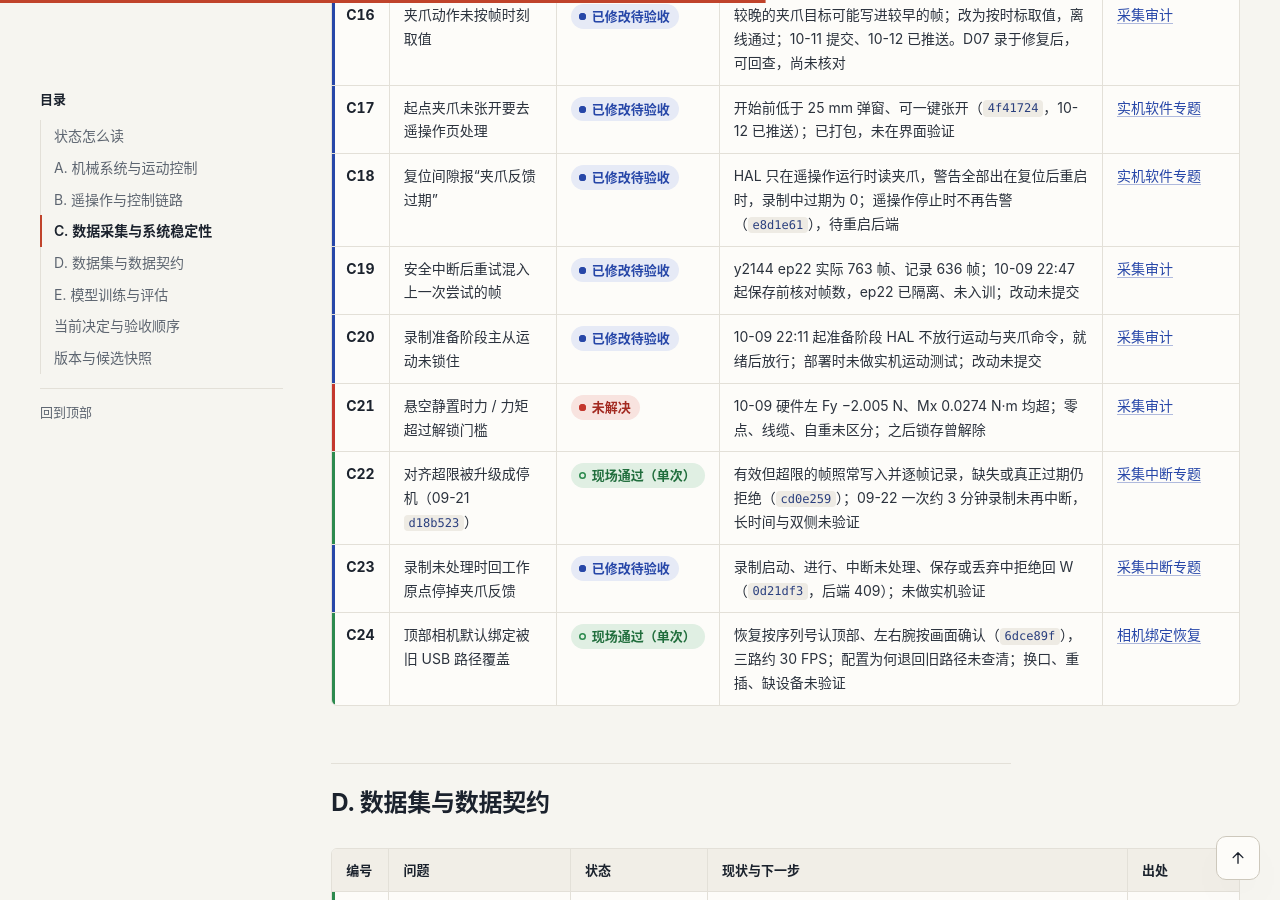
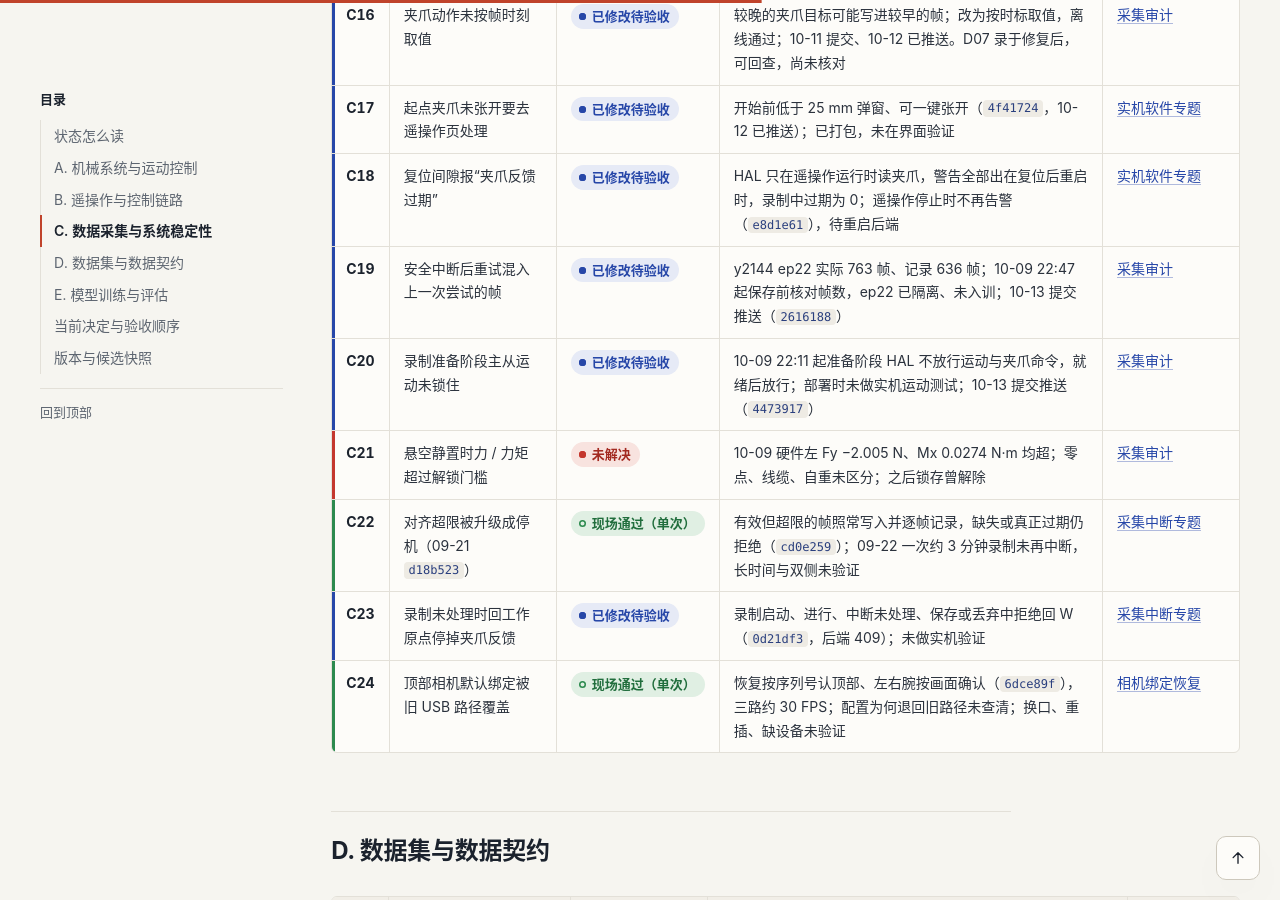
Before and after one commit to YoungShip/youngship.github.io, a Jekyll site: the page built from _posts/2026-09-29-micromani-research-status.md, in a window 1280 px wide and 900 px high, scrolled down 5866 px. Built offline with Jekyll 4.4.1, drawn with Linux system fonts in a browser that asks for light colours; some of the changed text lies outside the part shown.

Commit message:
科研记录：10-08、10-09 工作区改动 10-13 已提交推送，更新台账与补记 (#18)
Claude-Session: https://claude.ai/code/session_01NmX84QyJNd3ipBMxgHySws

Co-authored-by: Claude <noreply@anthropic.com>

```diff
--- a/_posts/2026-09-29-micromani-research-status.md
+++ b/_posts/2026-09-29-micromani-research-status.md
@@ -1,7 +1,7 @@
 ---
 title: "MicroMani 问题与验收台账：状态、证据与后续门槛"
 date: "2026-09-29"
-last_modified_at: "2026-10-12"
+last_modified_at: "2026-10-13"
 description: "每个问题一行：当前状态、现状与下一步、出处。查某个问题解决没有、还差什么验收，从这里开始。"
 category: 笔记
 tags: [科研记录, MicroMani, 科研索引]
@@ -9,9 +9,9 @@ tags: [科研记录, MicroMani, 科研索引]
 
 [科研总览](/notes/2026/09/23/micromani-research-overview/) · [问题与验收台账](/notes/2026/09/29/micromani-research-status/) · [实验与数据索引](/notes/2026/09/29/micromani-experiment-register/)
 
-**更新至 2026-10-12。**每个问题占一行，只写现在的状态和下一步；过程、证据和历次补记在“出处”链接的原文里。编号固定不变，新问题接在各组末尾。
+**更新至 2026-10-13。**每个问题占一行，只写现在的状态和下一步；过程、证据和历次补记在“出处”链接的原文里。编号固定不变，新问题接在各组末尾。
 
-**当前最要紧的：**模型不会按零件位置对准（[E18](#E18)），实机只有一次属于位置巧合的抓放（[E15](#E15)）；下一步采固定位置数据。硬件右臂的多圈规划（[A04](#A04)、[A09](#A09)）仍未解决，10 月 10 日起只在硬件左臂上恢复实机。采集完整性修复 10-12 已推送到远端，但还没用新数据核对；10-09 晚部署的录制起点保持、中断丢弃等改动仍未提交（[C04](#C04)、[C09](#C09)、[C16](#C16)）。
+**当前最要紧的：**模型不会按零件位置对准（[E18](#E18)），实机只有一次属于位置巧合的抓放（[E15](#E15)）；下一步采固定位置数据。硬件右臂的多圈规划（[A04](#A04)、[A09](#A09)）仍未解决，10 月 10 日起只在硬件左臂上恢复实机。采集完整性修复已推送到远端，但还没用新数据核对；10-08、10-09 两批工作区改动 10-13 也已拆分提交并推送（[C04](#C04)、[C09](#C09)、[C16](#C16)）。
 
 ## 状态怎么读
 {: #status-tags }
@@ -71,7 +71,7 @@ tags: [科研记录, MicroMani, 科研索引]
 | <a id="B16"></a>**B16** | 策略接口重复使能导致连续动作被拒 | 现场通过（单次） | 已使能时不再重复使能（`d0ec8de`，10-12 已推送）；两天约 11 次实机运行正常，未做专门验收 | [实机软件专题](/notes/2026/10/11/micromani-live-control-software-fixes/) |
 | <a id="B17"></a>**B17** | 策略接口在夹爪开关关闭时静默跳过夹爪 | 临时方案 | 急停会关掉夹爪使能，之后模型的夹爪目标不下发；实机脚本补发使能命令绕过，主程序未改 | [实机软件专题](/notes/2026/10/11/micromani-live-control-software-fixes/) |
 | <a id="B18"></a>**B18** | Pitch 软限位 0～0 使 HAL 拒绝所有目标 | 临时方案 | HAL 要求最小值小于最大值；改为 ±0.1° 等效锁住 | [实机软件专题](/notes/2026/10/11/micromani-live-control-software-fixes/) |
-| <a id="B19"></a>**B19** | 配置文件被占用致主手连接 / 断开失败 | 临时方案 | RDC 子进程占用 `config.json`，保存被拒、前端报 Failed to fetch；重启 RDC 恢复一次后复发；重试逻辑在工作区未提交。10-08 ACT 实机时已出现同类 `WinError 5`（动作已下发后保存失败返回 500），替换重试和“动作可能已开始”的 503 是那时的前序 Codex 会话写的 | [采集审计](/notes/2026/10/10/micromani-collection-integrity-audit/)、[D05 实机](/notes/2026/10/08/micromani-d05-act-live-empty-grasp/) |
+| <a id="B19"></a>**B19** | 配置文件被占用致主手连接 / 断开失败 | 临时方案 | RDC 子进程占用 `config.json`，保存被拒、前端报 Failed to fetch；重启 RDC 恢复一次后复发；重试逻辑 10-13 已提交推送（`d45d421`）。10-08 ACT 实机时已出现同类 `WinError 5`（动作已下发后保存失败返回 500），替换重试和“动作可能已开始”的 503 是那时的前序 Codex 会话写的 | [采集审计](/notes/2026/10/10/micromani-collection-integrity-audit/)、[D05 实机](/notes/2026/10/08/micromani-d05-act-live-empty-grasp/) |
 | <a id="B20"></a>**B20** | DDS 应答返回约 300 ms | 未解决 | 10-08 执行循环里每步约 290 ms 等应答，HAL 约 17 ms 已回复；延长发现、关 OpenMP 忙等、换 Python、请求后等待、加大应答历史均无效；连续执行停在约 2.97 Hz | [D05 实机](/notes/2026/10/08/micromani-d05-act-live-empty-grasp/) |
 | <a id="B21"></a>**B21** | Health 主题收不到 | 现场通过（单次） | 接收历史深度 1 改为 32 后三次只读连接都在 0.4 s 内收到；为何深度 1 收不到未从机制上查清 | [D05 实机](/notes/2026/10/08/micromani-d05-act-live-empty-grasp/) |
 
@@ -98,8 +98,8 @@ tags: [科研记录, MicroMani, 科研索引]
 | <a id="C16"></a>**C16** | 夹爪动作未按帧时刻取值 | 已修改待验收 | 较晚的夹爪目标可能写进较早的帧；改为按时标取值，离线通过；10-11 提交、10-12 已推送。D07 录于修复后，可回查，尚未核对 | [采集审计](/notes/2026/10/10/micromani-collection-integrity-audit/) |
 | <a id="C17"></a>**C17** | 起点夹爪未张开要去遥操作页处理 | 已修改待验收 | 开始前低于 25 mm 弹窗、可一键张开（`4f41724`，10-12 已推送）；已打包，未在界面验证 | [实机软件专题](/notes/2026/10/11/micromani-live-control-software-fixes/) |
 | <a id="C18"></a>**C18** | 复位间隙报“夹爪反馈过期” | 已修改待验收 | HAL 只在遥操作运行时读夹爪，警告全部出在复位后重启时，录制中过期为 0；遥操作停止时不再告警（`e8d1e61`），待重启后端 | [实机软件专题](/notes/2026/10/11/micromani-live-control-software-fixes/) |
-| <a id="C19"></a>**C19** | 安全中断后重试混入上一次尝试的帧 | 已修改待验收 | y2144 ep22 实际 763 帧、记录 636 帧；10-09 22:47 起保存前核对帧数，ep22 已隔离、未入训；改动未提交 | [采集审计](/notes/2026/10/10/micromani-collection-integrity-audit/) |
-| <a id="C20"></a>**C20** | 录制准备阶段主从运动未锁住 | 已修改待验收 | 10-09 22:11 起准备阶段 HAL 不放行运动与夹爪命令，就绪后放行；部署时未做实机运动测试；改动未提交 | [采集审计](/notes/2026/10/10/micromani-collection-integrity-audit/) |
+| <a id="C19"></a>**C19** | 安全中断后重试混入上一次尝试的帧 | 已修改待验收 | y2144 ep22 实际 763 帧、记录 636 帧；10-09 22:47 起保存前核对帧数，ep22 已隔离、未入训；10-13 提交推送（`2616188`） | [采集审计](/notes/2026/10/10/micromani-collection-integrity-audit/) |
+| <a id="C20"></a>**C20** | 录制准备阶段主从运动未锁住 | 已修改待验收 | 10-09 22:11 起准备阶段 HAL 不放行运动与夹爪命令，就绪后放行；部署时未做实机运动测试；10-13 提交推送（`4473917`） | [采集审计](/notes/2026/10/10/micromani-collection-integrity-audit/) |
 | <a id="C21"></a>**C21** | 悬空静置时力 / 力矩超过解锁门槛 | 未解决 | 10-09 硬件左 Fy −2.005 N、Mx 0.0274 N·m 均超；零点、线缆、自重未区分；之后锁存曾解除 | [采集审计](/notes/2026/10/10/micromani-collection-integrity-audit/) |
 | <a id="C22"></a>**C22** | 对齐超限被升级成停机（09-21 `d18b523`） | 现场通过（单次） | 有效但超限的帧照常写入并逐帧记录，缺失或真正过期仍拒绝（`cd0e259`）；09-22 一次约 3 分钟录制未再中断，长时间与双侧未验证 | [采集中断专题](/notes/2026/09/22/micromani-recording-interruption-regression/) |
 | <a id="C23"></a>**C23** | 录制未处理时回工作原点停掉夹爪反馈 | 已修改待验收 | 录制启动、进行、中断未处理、保存或丢弃中拒绝回 W（`0d21df3`，后端 409）；未做实机验证 | [采集中断专题](/notes/2026/09/22/micromani-recording-interruption-regression/) |
@@ -176,7 +176,7 @@ tags: [科研记录, MicroMani, 科研索引]
 | 工控机 MicroMani 主仓库（2026-10-09 补记） | `xie/42cce5c`（10-08），另有 33 个修改、18 个新增的未提交文件；HalServer 与后端 10-09 14:53 启动 | 只读查看提交与文件时间；未核对运行二进制对应哪份源码，未提交改动不算已验收，见[补记](/notes/2026/10/09/micromani-collection-fixes-trial-recording/) |
 | 工控机 MicroMani 主仓库（2026-10-10 补记） | 远端 `xie/2a99555`（10-10 推送：以 `42cce5c` 为基线拆成五个连续提交，止于 `2a99555`）；工作区另有 49 个改动 / 未跟踪文件，含 C03/C04/C09/C11/C16 完整性修复（10-09 21:06 后端已加载） | 远端分支 10-10 用 `git ls-remote` 核对；运行版本 = 已推送提交 + 未提交改动，正式采集前需冻结，见[采集审计](/notes/2026/10/10/micromani-collection-integrity-audit/) |
 | 工控机 MicroMani 主仓库（2026-10-11 补记） | 本地 `xie` 在 `2a99555` 之上新增 `e8d1e61`、`d0ec8de`、`4f41724`（按功能拆分，均未推送）；工作区仍有 32 个修改、17 个未跟踪文件，含 C03/C09/C11/C16 修复 | 三个提交各自在 HEAD 临时检出上验证；`e8d1e61` 需重启后端、`4f41724` 需刷新页面才生效，见[实机软件专题](/notes/2026/10/11/micromani-live-control-software-fixes/)。同日 18:00 又本地提交四项完整性修复（`d5c694c`、`8d566ca`、`2647e07`、`fb8e86c`），`xie` 领先远端 7 个提交；19:00 左右推送失败（SSH 连接被关闭），10-11 核对远端仍为 `2a99555`；10-09 晚部署的回 W 确认重试、录制起点保持（含 HAL）、录制进度、中断丢弃四处改动仍只在工作区并在运行，见[采集审计后记](/notes/2026/10/10/micromani-collection-integrity-audit/) |
-| 工控机 MicroMani 主仓库（2026-10-12 补记） | 远端 `xie/d9315e9`（10-12 23:43 推送）：在 `2a99555` 之上 14 个提交，即 10-11 的七个，加上 `6dca631`（夹爪对齐上限 50→70 ms）、`a093a8b`（寻零完成后短暂缺样误报）、`f78026a`（连续策略目标约束与运动进展监测）、`26c9cf5`（手动观察模式入口）、`0e59d3c` / `d9315e9`（相机共享内存独立进程采集并默认启用）、`4c98be4`（策略接口夹爪目标后台下发、返回分段耗时）；09-22 的 `cd0e259`、`0d21df3`、`6dce89f`、`5f28fd3` 早已在远端 | 后七个提交只记了提交说明，内容和测试未核对。工作区仍有 32 个修改、15 个未跟踪文件，含 10-09 晚部署的（用户 10-12 说明：是当晚让 AI 改的，该会话已找不到）录制起点保持（`recordingPreparing` 只在工作区）、中断丢弃、录制进度、回 W 忙重试和 `config.json` 替换重试（[B19](#B19)、[C19](#C19)、[C20](#C20)），这些仍未提交；运行二进制对应哪份源码未核对 |
+| 工控机 MicroMani 主仓库（2026-10-12 补记） | 远端 `xie/d9315e9`（10-12 23:43 推送）：在 `2a99555` 之上 14 个提交，即 10-11 的七个，加上 `6dca631`（夹爪对齐上限 50→70 ms）、`a093a8b`（寻零完成后短暂缺样误报）、`f78026a`（连续策略目标约束与运动进展监测）、`26c9cf5`（手动观察模式入口）、`0e59d3c` / `d9315e9`（相机共享内存独立进程采集并默认启用）、`4c98be4`（策略接口夹爪目标后台下发、返回分段耗时）；09-22 的 `cd0e259`、`0d21df3`、`6dce89f`、`5f28fd3` 早已在远端 | 后七个提交只记了提交说明，内容和测试未核对。工作区仍有 32 个修改、15 个未跟踪文件，含 10-09 晚部署的（用户 10-12 说明：是当晚让 AI 改的，该会话已找不到）录制起点保持（`recordingPreparing` 只在工作区）、中断丢弃、录制进度、回 W 忙重试和 `config.json` 替换重试（[B19](#B19)、[C19](#C19)、[C20](#C20)），这些仍未提交；运行二进制对应哪份源码未核对。**10-13 补记：**上述工作区改动已按功能拆成 11 个提交（`d45d421`～`59045da`，00:19），00:21 推送，远端 `xie` 为 `59045da`，工作区干净；Codex 草稿目录未提交。运行二进制与源码的对应仍未核对 |
 | 连接与寻零专题 | 公开 `xie/400cde0` 固定源码证据 | 是另一轮源码审计范围，不代表生产目录回退或正在运行该版本 |
 
 版本出处见[数据续录记录](/notes/2026/09/29/micromani-data-lineage-and-safe-resume/)、[寻零专题](/notes/2026/09/23/micromani-homing-completion-semantics/)和[HAL 专题](/notes/2026/09/29/micromani-hal-startup-recovery/)。本次只核对笔记仓库，没有重查上述机器人工作区、构建产物或设备。
```
Also changed, not shown: _posts/2026-10-08-micromani-d05-act-live-empty-grasp.md (+1 -1 lines), _posts/2026-10-10-micromani-collection-integrity-audit.md (+2 -2 lines).
